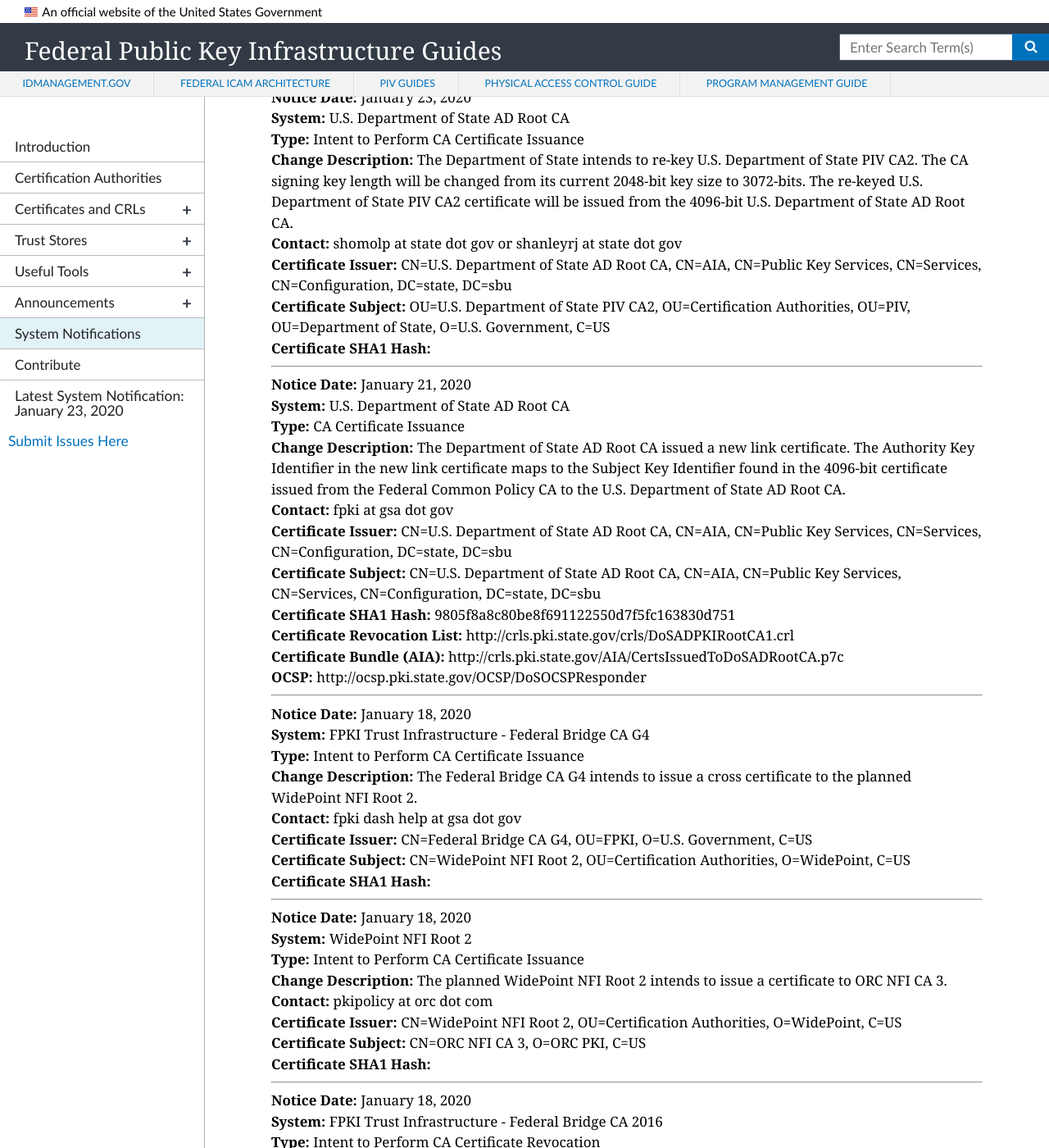
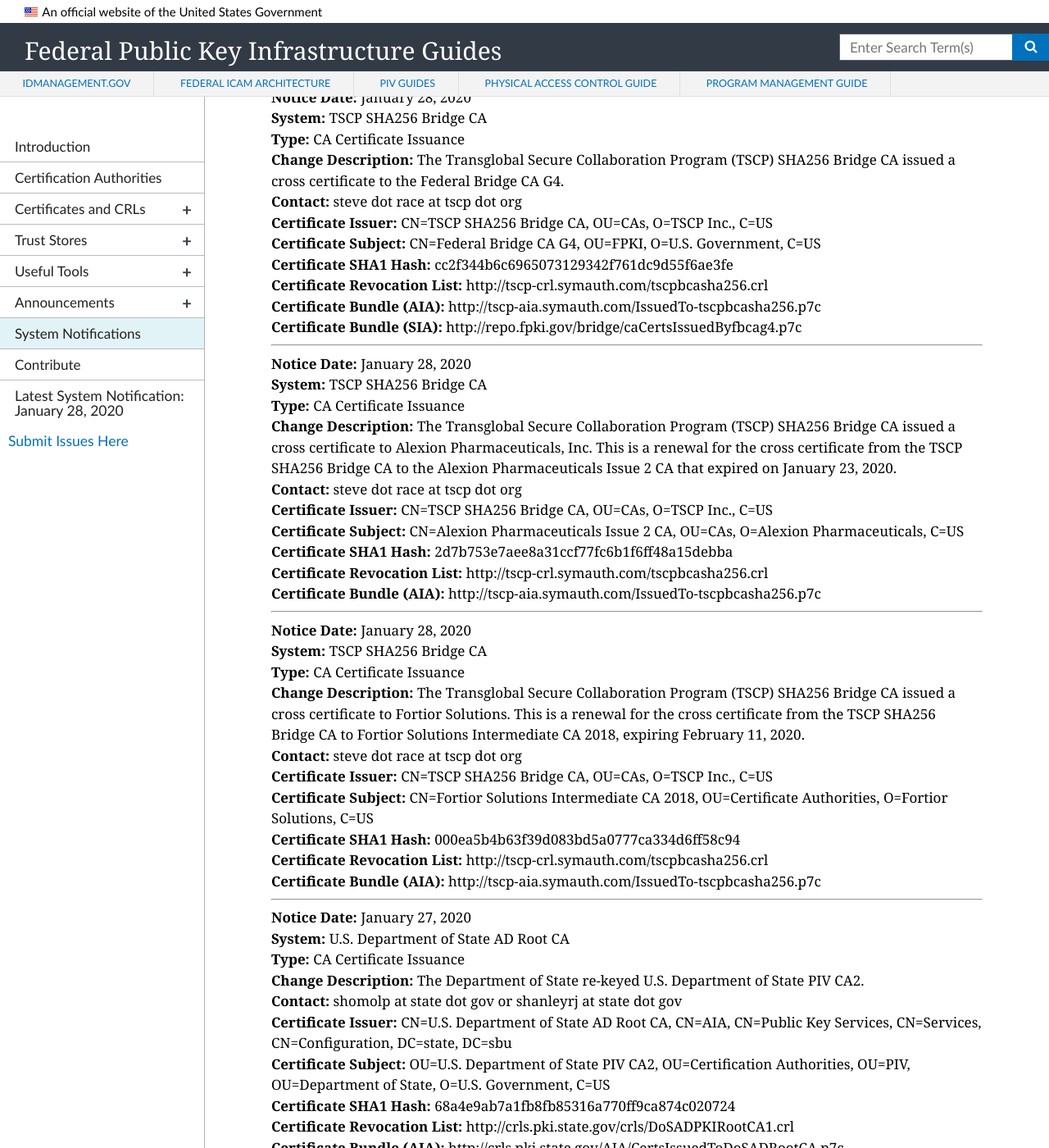
Before and after one commit to GSA/fpki-guides, a Jekyll site: the page built from pages/fpki_notifications.md, in a window 1280 px wide and 1400 px high, scrolled down 825 px. Shown: the whole window at 82% size. Built offline with Jekyll 4.4.1, drawn with Linux system fonts in a browser that asks for light colours; nearby versions of some CDN libraries; some of the changed text lies outside the part shown.

Commit message:
Update notifications.yml

```diff
--- a/_data/notifications.yml
+++ b/_data/notifications.yml
@@ -1920,6 +1920,64 @@
   sia_uri:
   ocsp_uri:
 
+- notice_date: January 27, 2020
+  change_type: CA Certificate Issuance
+  start_datetime: January 24, 2020
+  system: U.S. Department of State AD Root CA
+  change_description: The Department of State re-keyed U.S. Department of State PIV CA2.
+  contact: shomolp at state dot gov or shanleyrj at state dot gov
+  ca_certificate_hash: 68a4e9ab7a1fb8fb85316a770ff9ca874c020724
+  ca_certificate_issuer: CN=U.S. Department of State AD Root CA, CN=AIA, CN=Public Key Services, CN=Services, CN=Configuration, DC=state, DC=sbu
+  ca_certificate_subject: OU=U.S. Department of State PIV CA2, OU=Certification Authorities, OU=PIV, OU=Department of State, O=U.S. Government, C=US
+  cdp_uri: http://crls.pki.state.gov/crls/DoSADPKIRootCA1.crl
+  aia_uri: http://crls.pki.state.gov/AIA/CertsIssuedToDoSADRootCA.p7c
+  sia_uri:
+  ocsp_uri: http://ocsp.pki.state.gov/OCSP/DoSOCSPResponder
+
+- notice_date: January 28, 2020
+  change_type: CA Certificate Issuance
+  start_datetime: January 28, 2020
+  system: TSCP SHA256 Bridge CA
+  change_description: The Transglobal Secure Collaboration Program (TSCP) SHA256 Bridge CA issued a cross certificate to Fortior Solutions. This is a renewal for the cross certificate from the TSCP SHA256 Bridge CA to Fortior Solutions Intermediate CA 2018, expiring February 11, 2020.
+  contact: steve dot race at tscp dot org
+  ca_certificate_hash: 000ea5b4b63f39d083bd5a0777ca334d6ff58c94
+  ca_certificate_issuer: CN=TSCP SHA256 Bridge CA, OU=CAs, O=TSCP Inc., C=US
+  ca_certificate_subject: CN=Fortior Solutions Intermediate CA 2018, OU=Certificate Authorities, O=Fortior Solutions, C=US
+  cdp_uri: http://tscp-crl.symauth.com/tscpbcasha256.crl
+  aia_uri: http://tscp-aia.symauth.com/IssuedTo-tscpbcasha256.p7c
+  sia_uri:
+  ocsp_uri:
+
+- notice_date: January 28, 2020
+  change_type: CA Certificate Issuance
+  start_datetime: January 22, 2020
+  system: TSCP SHA256 Bridge CA
+  change_description: The Transglobal Secure Collaboration Program (TSCP) SHA256 Bridge CA issued a cross certificate to Alexion Pharmaceuticals, Inc. This is a renewal for the cross certificate from the TSCP SHA256 Bridge CA to the Alexion Pharmaceuticals Issue 2 CA that expired on January 23, 2020.
+  contact: steve dot race at tscp dot org
+  ca_certificate_hash: 2d7b753e7aee8a31ccf77fc6b1f6ff48a15debba
+  ca_certificate_issuer: CN=TSCP SHA256 Bridge CA, OU=CAs, O=TSCP Inc., C=US
+  ca_certificate_subject: CN=Alexion Pharmaceuticals Issue 2 CA, OU=CAs, O=Alexion Pharmaceuticals, C=US
+  cdp_uri: http://tscp-crl.symauth.com/tscpbcasha256.crl
+  aia_uri: http://tscp-aia.symauth.com/IssuedTo-tscpbcasha256.p7c
+  sia_uri:
+  ocsp_uri:
+
+- notice_date: January 28, 2020
+  change_type: CA Certificate Issuance
+  start_datetime: January 15, 2020
+  system: TSCP SHA256 Bridge CA
+  change_description: The Transglobal Secure Collaboration Program (TSCP) SHA256 Bridge CA issued a cross certificate to the Federal Bridge CA G4.
+  contact: steve dot race at tscp dot org
+  ca_certificate_hash: cc2f344b6c6965073129342f761dc9d55f6ae3fe
+  ca_certificate_issuer: CN=TSCP SHA256 Bridge CA, OU=CAs, O=TSCP Inc., C=US
+  ca_certificate_subject: CN=Federal Bridge CA G4, OU=FPKI, O=U.S. Government, C=US
+  cdp_uri: http://tscp-crl.symauth.com/tscpbcasha256.crl
+  aia_uri: http://tscp-aia.symauth.com/IssuedTo-tscpbcasha256.p7c
+  sia_uri: http://repo.fpki.gov/bridge/caCertsIssuedByfbcag4.p7c
+  ocsp_uri:
+
+
+
 
 #- notice_date:
 #  change_type: CA Certificate Issuance
```
